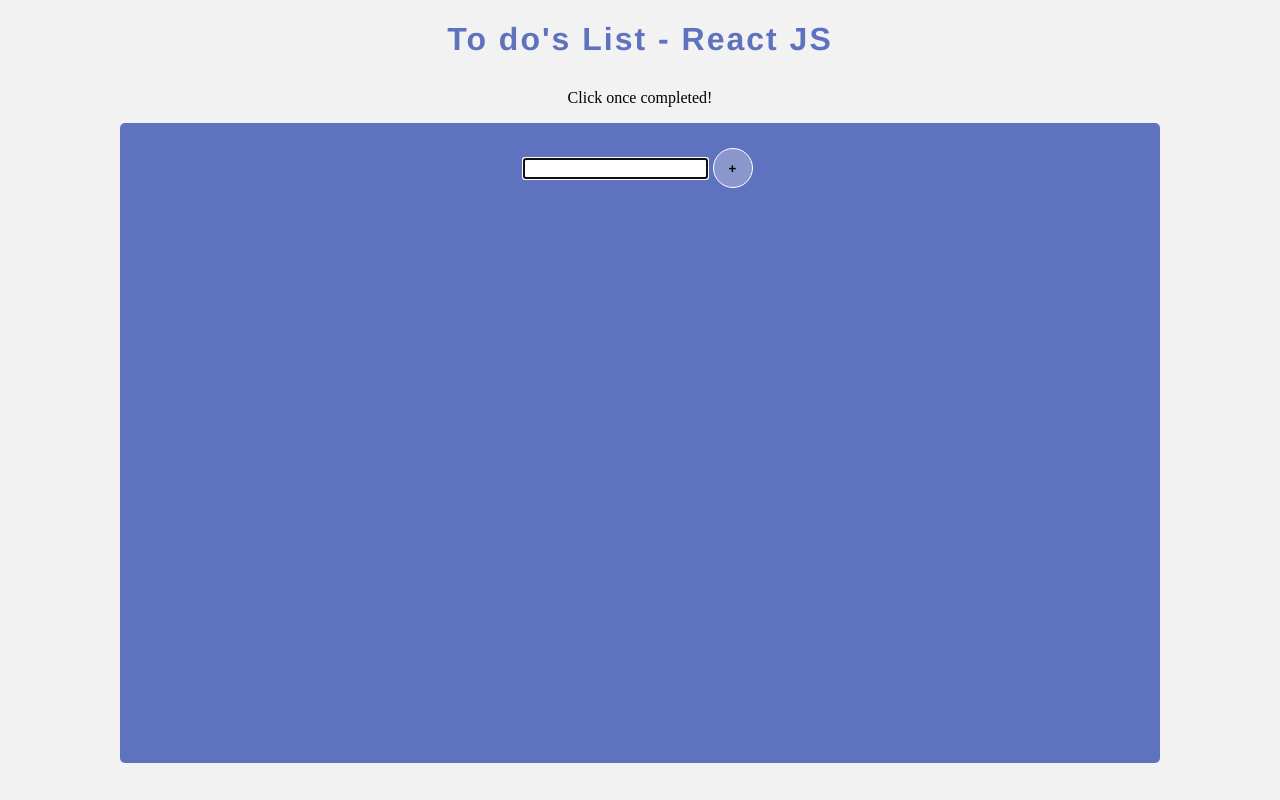
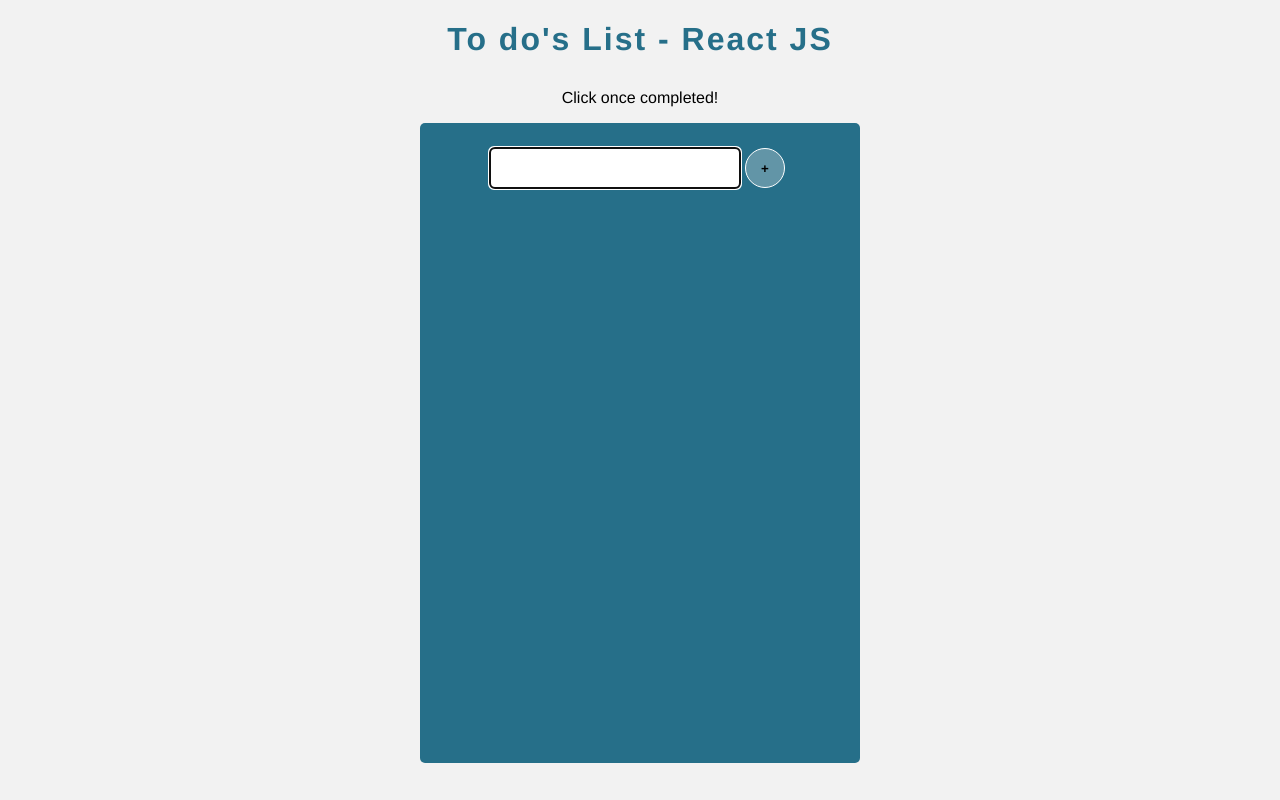
Before and after one commit to saamauro92/reactjs_todos, a React (Create React App) app: page / in a window 1280 px wide. Built offline with nearby package versions, Linux system fonts and the light colour scheme.

Commit message:
chore: improved UI

```diff
--- a/src/components/Todo.js
+++ b/src/components/Todo.js
@@ -26,8 +26,7 @@
     return (
         <>
             {todos && todos.map((todo, indx) =>
-                <div key={indx}
-                    className={todo.isComplete ? 'todo-row row-complete' : 'todo-row'}>
+                <div key={indx} className={todo.isComplete ? 'todo-row row-complete' : 'todo-row'}>
 
                     <div key={todo.id} onClick={() => completeTodo(todo.id)}>{todo.todo}  </div>
 
--- a/src/index.css
+++ b/src/index.css
@@ -3,6 +3,7 @@
   padding: 0;
   box-sizing: border-box;
   background: #f2f2f2;
+  font-family: "Franklin Gothic Medium", "Arial Narrow", Arial, sans-serif;
 }
 
 .App {
@@ -13,8 +14,8 @@
 }
 
 .Container {
-  background: #5e72bf;
-  min-width: 1000px;
+  background: #266f89;
+  min-width: 400px;
   min-height: 600px;
   padding: 20px;
   margin: 0 auto;
@@ -27,15 +28,17 @@
   width: 100%;
 }
 h1 {
-  font-family: "Franklin Gothic Medium", "Arial Narrow", Arial, sans-serif;
   letter-spacing: 2px;
   margin-bottom: 15px;
-  color: #5e72bf;
+  color: #266f89;
 }
 
-.input {
+input {
   border: none;
-  width: 100%;
+  border-radius: 5px;
+  height: 30px;
+  width: 60%;
+  padding: 5px;
 }
 
 .add-button {
@@ -55,8 +58,10 @@
   padding: 10px;
   cursor: pointer;
   justify-content: space-between;
+  color: rgb(58, 57, 57);
 }
 
 .row-complete {
-  background: darkcyan;
+  background: #3ec483;
+  color: white;
 }
```
